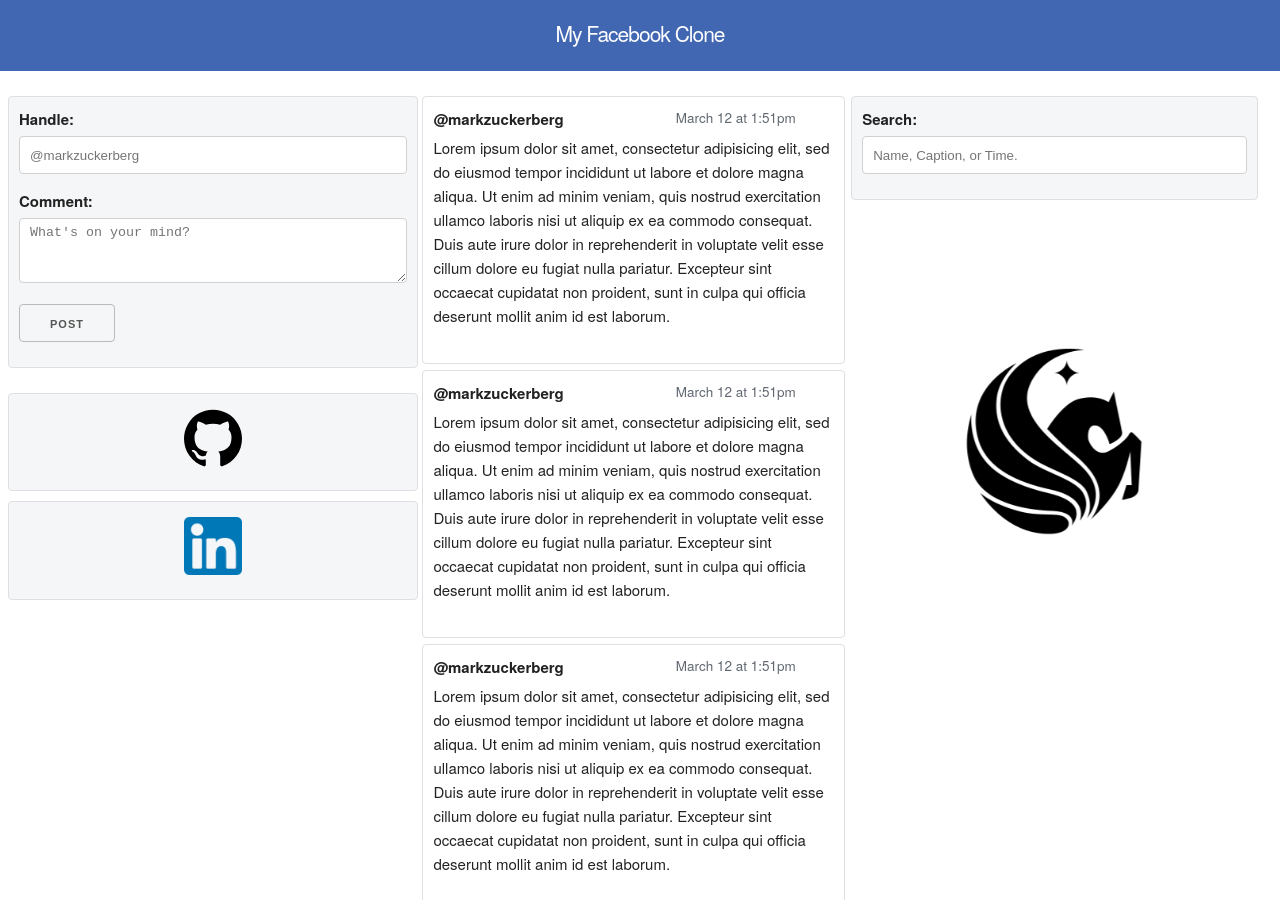
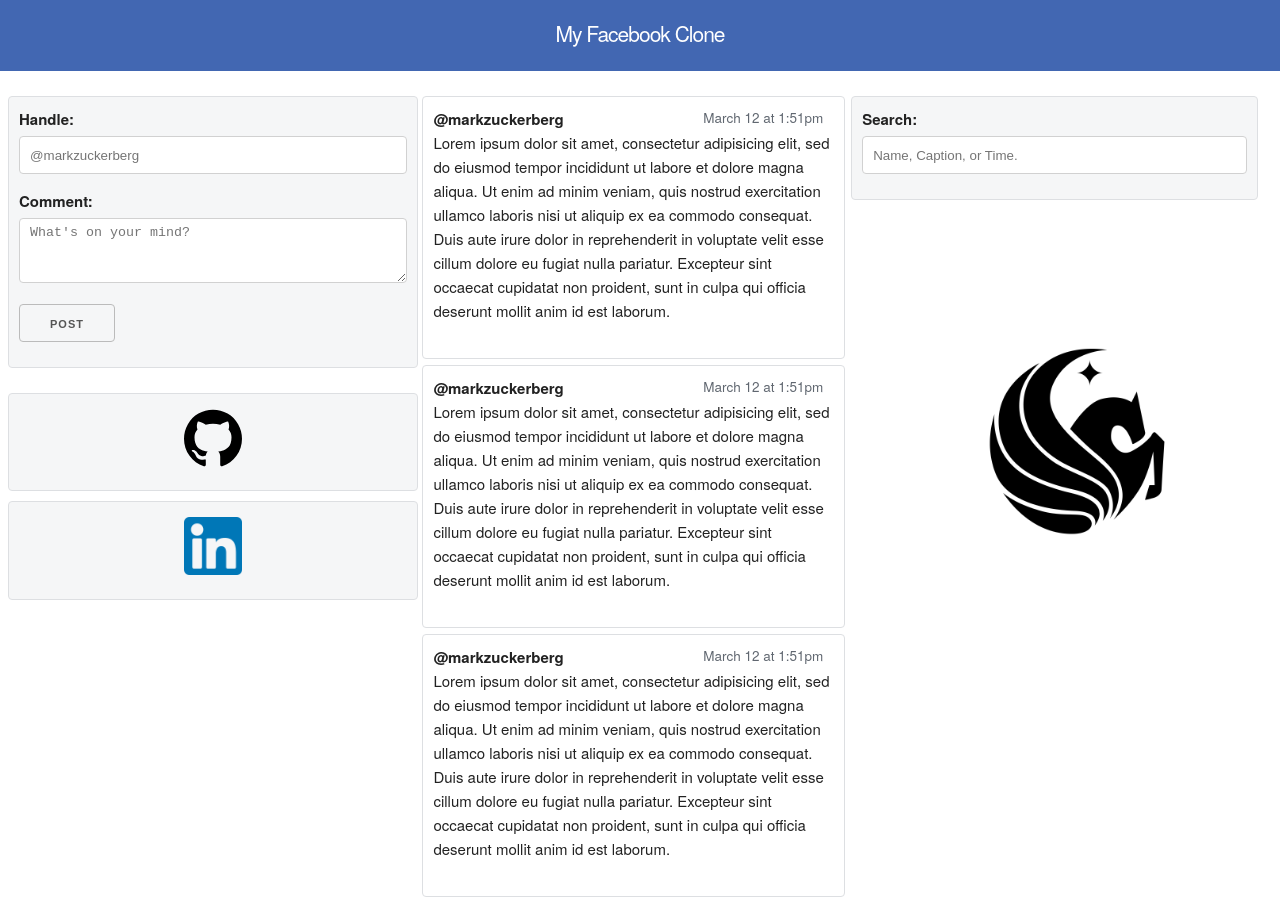
Before and after one commit to stefanwerleman/facebook-clone, a plain HTML site: page client/index.html in a window 1280 px wide. Shown: the top 900 px of the page. Drawn offline with nearby package versions, Linux system fonts and the light colour scheme.

Commit message:
removed divs and adjusted some styles

```diff
--- a/client/styles.css
+++ b/client/styles.css
@@ -106,15 +106,16 @@
    box-sizing: border-box;
 }
 
-.handle-section span
+ul label
 {
-   display: inline-block;
+   display: inline;
 }
 
 .date-time
 {
+   display: inline;
+   left: 72.5%;
    position: absolute;
-   left: 74%;
    font-size: 0.9em;
    color: #606770;
 }
@@ -175,37 +176,20 @@
 }
 
 /* Responsiveness */
-
 /* Desktop Viewport */
-@media screen and (min-width: 1295px)
+@media screen and (max-width: 1295px)
 {
    .date-time
    {
-      left: 69%;
+      left: 66.5%;
    }
 }
 
-@media screen and (min-width: 1215px)
+@media screen and (max-width: 1024px)
 {
    .date-time
    {
-      left: 67%;
-   }
-}
-
-@media screen and (min-width: 1129px)
-{
-   .date-time
-   {
-      left: 65%;
-   }
-}
-
-@media screen and (min-width: 1024px)
-{
-   .date-time
-   {
-      left: 60%;
+      left: 56.5%;
    }
 
    .ucf-logo
```
